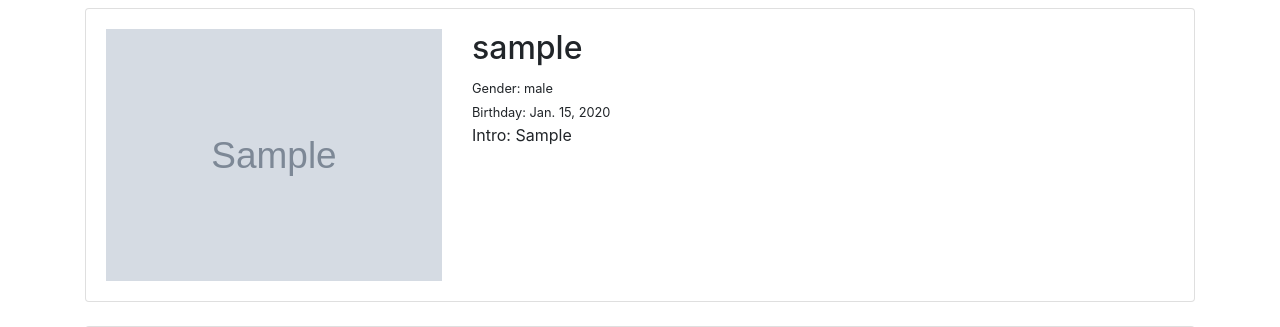
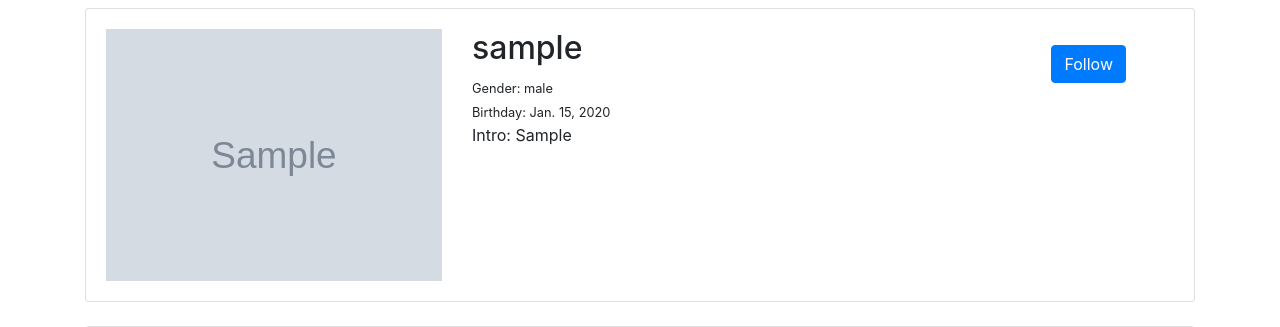
Before and after one commit to Hannidiot/wepost, a Django app: page /accounts/1/ in a window 1280 px wide. Shown: the part 56-383 px from the top of the page. Run offline with Django 3.2, Linux system fonts and the light colour scheme; tables that the repository leaves empty hold one stand-in row (values such as "Sample post"); grey boxes marked "Sample" are stand-in pictures; some libraries are stand-ins or nearby versions.

Commit message:
add follow button to user profile page

```diff
--- a/signuser/views.py
+++ b/signuser/views.py
@@ -35,9 +35,14 @@ def user_profile_content(request: HttpRequest, user_id, type):
 
 
 def user_profile(request: HttpRequest, user_id):
+    user = request.user
     profile_user = User.objects.select_related("userprofile").get(id=user_id)
+    context={"profile_user": profile_user}
+    if user != "AnonymousUser":
+        ur = UserRelation.objects.filter(followed_user_id=profile_user.id, follower_id=user.id)
+        context['is_followed'] = len(ur) != 0
 
-    return render(request, "account/user_profile.html", context={"profile_user": profile_user})
+    return render(request, "account/user_profile.html", context)
 
 
 @login_required
--- a/templates/account/user_profile.html
+++ b/templates/account/user_profile.html
@@ -1,9 +1,5 @@
 {% extends 'base.html' %}
 {% load static %}
-
-{% block scope_css_block %}
-  {% comment %} <link rel="stylesheet" href="{% static 'css/profile.css' %}" /> {% endcomment %}
-{% endblock scope_css_block %}
 
 {% block body_block %}
 <div class="container mt-2">
@@ -19,6 +15,15 @@
         <small>Birthday: {{ profile_user.userprofile.birthday }}</small>
         <br />
         <p>Intro: {{ profile_user.userprofile.intro }}</p>
+      </div>
+      <div class="col-sm-2">
+        <span class="float-right mt-3 mr-5">
+          {% if is_followed %}
+            <button class="btn btn-secondary float-right" id="btn_follow" onclick="unfollow({{ profile_user.id }})">Following</button>
+          {% else %}
+            <button class="btn btn-primary float-right" id="btn_follow" onclick="follow({{ profile_user.id }})">Follow</button>
+          {% endif %}
+        </span>
       </div>
     </div>
   </div>
```
